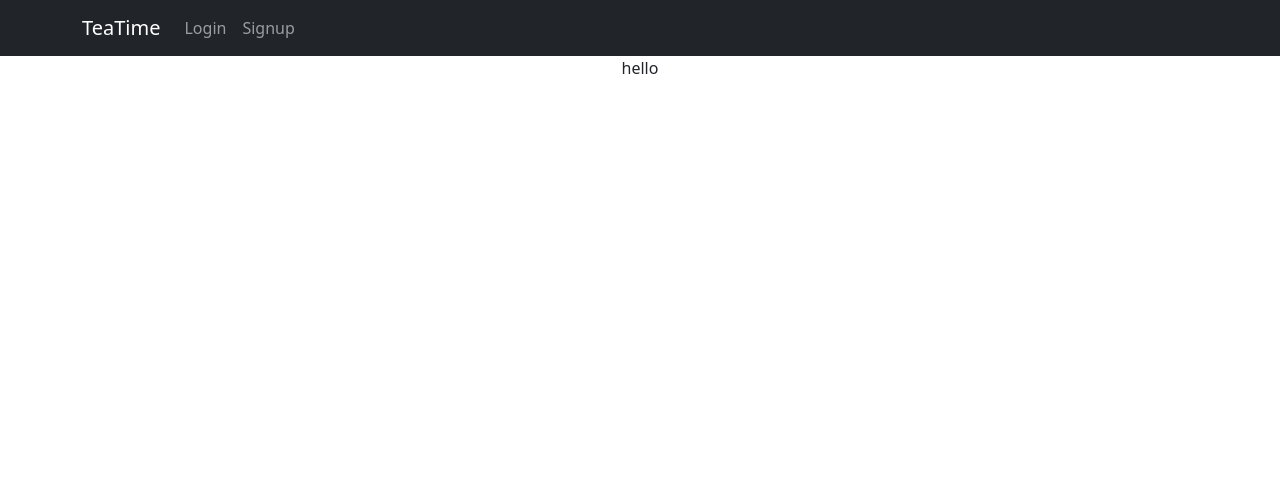
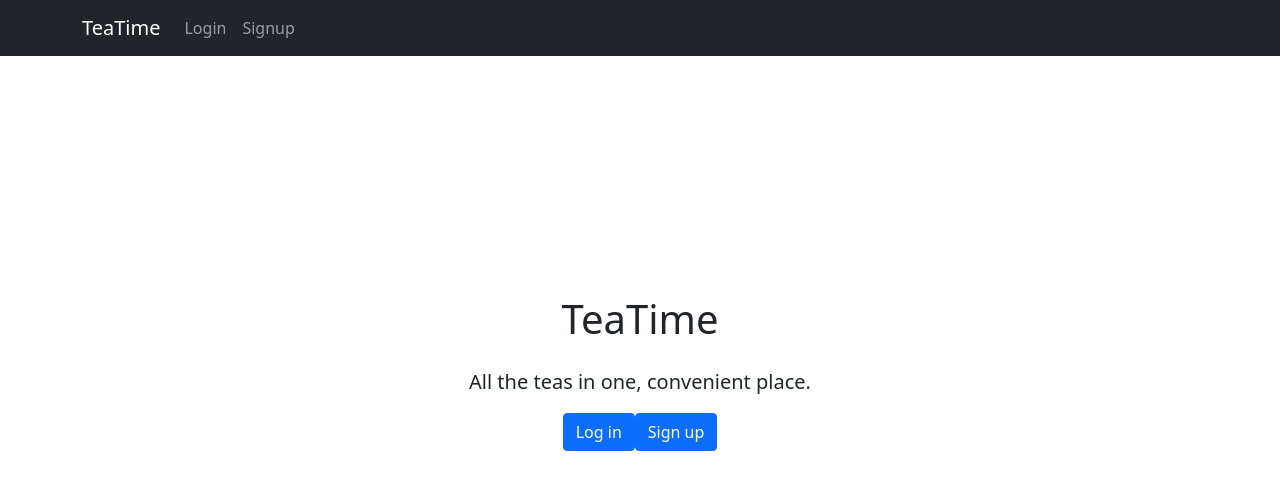
Before and after one commit to alexanderaboutanos/TeaTime, a React (Create React App) app: page / in a window 1280 px wide. Shown: the top 490 px of the page. Built offline with nearby package versions, Linux system fonts and the light colour scheme; no server answers.

Commit message:
0.8 - homepage update

```diff
--- /dev/null
+++ b/src/homepage/Homepage.css
@@ -0,0 +1,8 @@
+/** @format */
+
+.Homepage {
+  /* put around the vertical center of page */
+  height: calc(100vh - 150px);
+  display: flex;
+  align-items: center;
+}
--- a/src/homepage/Homepage.js
+++ b/src/homepage/Homepage.js
@@ -1,9 +1,9 @@
 /** @format */
 
-// import React, { useContext } from "react";
-// import { Link } from "react-router-dom";
-// import "./Homepage.css";
-// import UserContext from "../auth/UserContext";
+import React, { useContext } from "react";
+import { Link } from "react-router-dom";
+import "./Homepage.css";
+import UserContext from "../auth/UserContext";
 
 /** Homepage of site.
  *
@@ -15,36 +15,31 @@
  */
 
 function Homepage() {
+  const { currentUser } = useContext(UserContext);
+  console.debug("Homepage", "currentUser=", currentUser);
+
   return (
-    <div>
-      <p>hello</p>
+    <div className="Homepage">
+      <div className="container text-center">
+        <h1 className="mb-4 font-weight-bold">TeaTime</h1>
+        <p className="lead">All the teas in one, convenient place.</p>
+        {currentUser ? (
+          <h2>
+            Welcome Back, {currentUser.firstName || currentUser.username}!
+          </h2>
+        ) : (
+          <p>
+            <Link className="btn btn-primary font-weight-bold mr-3" to="/login">
+              Log in
+            </Link>
+            <Link className="btn btn-primary font-weight-bold" to="/signup">
+              Sign up
+            </Link>
+          </p>
+        )}
+      </div>
     </div>
   );
-  // const { currentUser } = useContext(UserContext);
-  // console.debug("Homepage", "currentUser=", currentUser);
-
-  // return (
-  //   <div className="Homepage">
-  //     <div className="container text-center">
-  //       <h1 className="mb-4 font-weight-bold">TeaTime</h1>
-  //       <p className="lead">All the teas in one, convenient place.</p>
-  //       {currentUser ? (
-  //         <h2>
-  //           Welcome Back, {currentUser.firstName || currentUser.username}!
-  //         </h2>
-  //       ) : (
-  //         <p>
-  //           <Link className="btn btn-primary font-weight-bold mr-3" to="/login">
-  //             Log in
-  //           </Link>
-  //           <Link className="btn btn-primary font-weight-bold" to="/signup">
-  //             Sign up
-  //           </Link>
-  //         </p>
-  //       )}
-  //     </div>
-  //   </div>
-  // );
 }
 
 export default Homepage;
```
